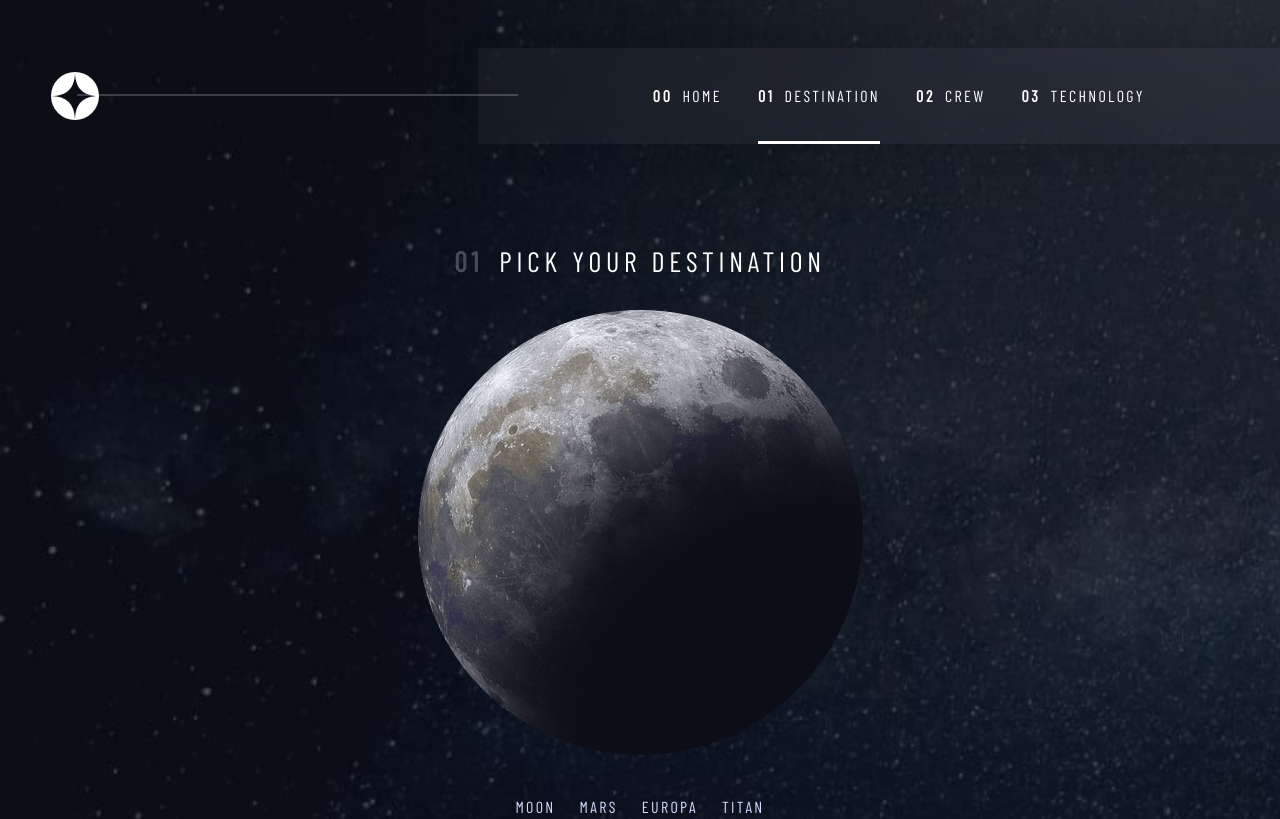
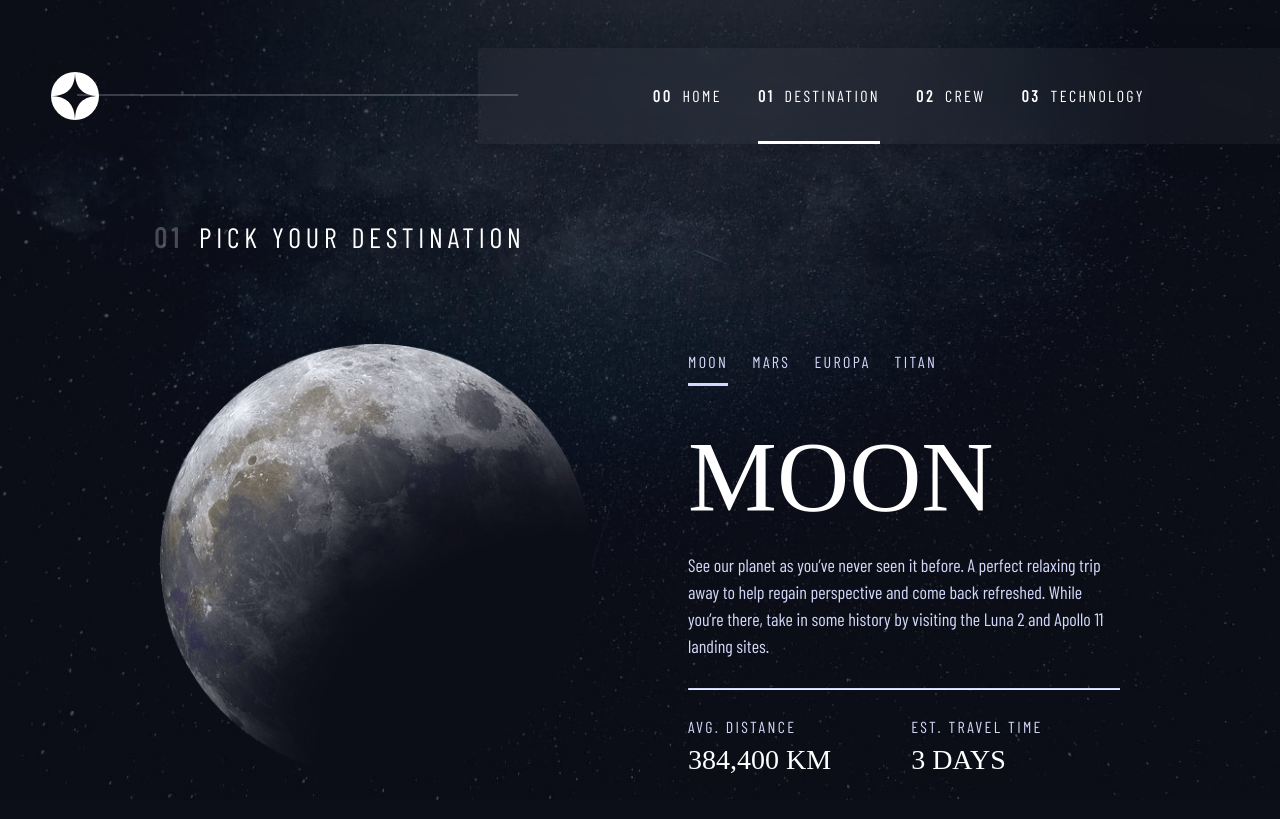
Before and after one commit to Paul-HenryN/space-tourism, a React (Vite) app: page /destination in a window 1280 px wide. Shown: the top 819 px of the page. Built offline with nearby package versions, Linux system fonts and the light colour scheme; a web font is replaced by a local one.

Commit message:
feat: destination page ok

```diff
--- a/src/index.css
+++ b/src/index.css
@@ -36,6 +36,12 @@ button {
   border: none;
 }
 
+hr {
+  display: block;
+  width: 100%;
+  border-top: 1px solid currentColor;
+}
+
 .wallpaper {
   position: absolute;
   inset: 0;
--- a/src/routes/Destination.jsx
+++ b/src/routes/Destination.jsx
@@ -33,9 +33,14 @@ export default function Destination() {
     <>
       <div className={`${styles.bg} wallpaper`} />
 
-      <Column className="row-gap-sm mg-btm-xxl">
+      <h2 className="page-heading mg-top-3xs mg-btm-md mg-top-sm-lg mg-btm-sm-xl txt-align-sm-start mg-left-sm-lg mg-left-lg-4xl mg-btm-lg-3xl">
+        Pick your destination
+      </h2>
+
+      <Column
+        className={`${styles.container} row-gap-xxs mx-auto justify-between align-center flex-lg-row mg-btm-xxl`}
+      >
         <Column className="row-gap-sm align-center">
-          <h2 className="page-heading">Pick your destination</h2>
           <img
             className={styles.illustration}
             src={`./src/${
@@ -45,7 +50,7 @@ export default function Destination() {
           />
         </Column>
 
-        <Column className="row-gap-sm align-center">
+        <Column className="row-gap-xxs align-center align-lg-start">
           <ul className="flex col-gap-xs" role="list">
             {destinations.map((destination, i) => (
               <li key={`destination${i}`}>
@@ -67,10 +72,9 @@ export default function Destination() {
           <Column>
             <h1 className="heading-2">{destination && destination.name}</h1>
             <p>{destination && destination.description}</p>
+            <hr className="mg-top-sm" />
           </Column>
 
-          <Column className="row-gap-sm">
-            <hr />
           <Column className="row-gap-sm col-gap-xxl flex-sm-row">
             <Column>
               <p className="subheading-2">Avg. Distance</p>
@@ -83,7 +87,6 @@ export default function Destination() {
           </Column>
         </Column>
       </Column>
-      </Column>
     </>
   );
 }
--- a/src/routes/root.jsx
+++ b/src/routes/root.jsx
@@ -1,6 +1,5 @@
 import { Outlet } from "react-router-dom";
 import Navbar from "../components/Navbar";
-import styles from "../styles/pages/Root.module.css";
 
 export default function Root() {
   return (
@@ -9,7 +8,7 @@ export default function Root() {
         <Navbar />
       </header>
 
-      <main className={`${styles.container} mx-auto`}>
+      <main className={`mx-auto`}>
         <Outlet />
       </main>
     </>
--- a/src/styles/pages/Destination.module.css
+++ b/src/styles/pages/Destination.module.css
@@ -6,7 +6,25 @@
     background-image: url("../../assets/destination/background-destination-tablet.jpg");
   }
 }
+@media (min-width: 992px) {
+  .bg {
+    background-image: url("../../assets/destination/background-destination-desktop.jpg");
+  }
+}
 
 .illustration {
   width: clamp(170px, 40vw, 445px);
 }
+
+.container {
+  width: 80%;
+}
+@media (min-width: 992px) {
+  .container {
+    width: 75%;
+    column-gap: 10%;
+  }
+  .container > * {
+    width: 50%;
+  }
+}
--- a/src/styles/pages/Home.module.css
+++ b/src/styles/pages/Home.module.css
@@ -17,3 +17,26 @@
     width: 40%;
   }
 }
+
+.container {
+  width: min(87%, 28rem);
+  margin-top: var(--space-sm);
+
+  counter-reset: page;
+}
+@media (min-width: 992px) {
+  .container {
+    width: 77%;
+    margin-top: 9vh;
+  }
+}
+@media (min-width: 992px) and (min-height: 900px) {
+  .container {
+    margin-top: 27vh;
+  }
+}
+@media (max-width: 992px) and (min-height: 1000px) {
+  .container {
+    margin-top: 11vh;
+  }
+}
--- a/src/styles/pages/Root.module.css
+++ /dev/null
@@ -1,22 +0,0 @@
-.container {
-  width: min(87%, 28rem);
-  margin-top: var(--space-sm);
-
-  counter-reset: page;
-}
-@media (min-width: 992px) {
-  .container {
-    width: 77%;
-    margin-top: 9vh;
-  }
-}
-@media (min-width: 992px) and (min-height: 900px) {
-  .container {
-    margin-top: 27vh;
-  }
-}
-@media (max-width: 992px) and (min-height: 1000px) {
-  .container {
-    margin-top: 11vh;
-  }
-}
--- a/src/styles/utils.css
+++ b/src/styles/utils.css
@@ -35,8 +35,17 @@
 .col-gap-xxl {
   column-gap: var(--space-xxl);
 }
+.col-gap-3xl {
+  column-gap: var(--space-3xl);
+}
+.col-gap-4xl {
+  column-gap: var(--space-4xl);
+}
 .row-gap-xxs {
   row-gap: var(--space-xxs);
+}
+.row-gap-xs {
+  row-gap: var(--space-xs);
 }
 .row-gap-sm {
   row-gap: var(--space-sm);
@@ -51,6 +60,15 @@
 /* Margins */
 .mx-auto {
   margin-inline: auto;
+}
+.mg-top-3xs {
+  margin-top: var(--space-3xs);
+}
+.mg-top-xxs {
+  margin-top: var(--space-xxs);
+}
+.mg-top-xs {
+  margin-top: var(--space-xs);
 }
 .mg-top-sm {
   margin-top: var(--space-sm);
@@ -75,6 +93,9 @@
 }
 .mg-btm-xxl {
   margin-bottom: var(--space-xxl);
+}
+.mg-left-lg {
+  margin-left: var(--space-lg);
 }
 
 /* Paddings */
@@ -188,6 +209,9 @@
 .txt-fs-7 {
   font-size: var(--fs-7);
 }
+.txt-align-start {
+  text-align: start;
+}
 
 /* Core */
 .underlined,
@@ -229,11 +253,43 @@
   .mg-top-sm-xxl {
     margin-top: var(--space-xxl);
   }
+  .mg-top-sm-sm {
+    margin-top: var(--space-sm);
+  }
+  .mg-top-sm-md {
+    margin-top: var(--space-md);
+  }
+  .mg-top-sm-lg {
+    margin-top: var(--space-lg);
+  }
+  .mg-btm-sm-md {
+    margin-bottom: var(--space-md);
+  }
+  .mg-btm-sm-lg {
+    margin-bottom: var(--space-lg);
+  }
+  .mg-btm-sm-xl {
+    margin-bottom: var(--space-xl);
+  }
+  .mg-left-sm-lg {
+    margin-left: var(--space-lg);
+  }
+
+  /* Typography */
+  .txt-align-sm-start {
+    text-align: start;
+  }
 }
 
 /* lg screen size mq (992px)*/
 @media (min-width: 992px) {
   /* Flex */
+  .align-lg-start {
+    align-items: start;
+  }
+  .align-lg-end {
+    align-items: end;
+  }
   .align-lg-end {
     align-items: end;
   }
@@ -247,6 +303,12 @@
   }
   .mg-top-lg-5xl {
     margin-top: var(--space-5xl);
+  }
+  .mg-left-lg-4xl {
+    margin-left: var(--space-4xl);
+  }
+  .mg-btm-lg-3xl {
+    margin-bottom: var(--space-xxl);
   }
 
   /* Paddings */
```
Lines whose indentation alone changed are shown as unchanged.
